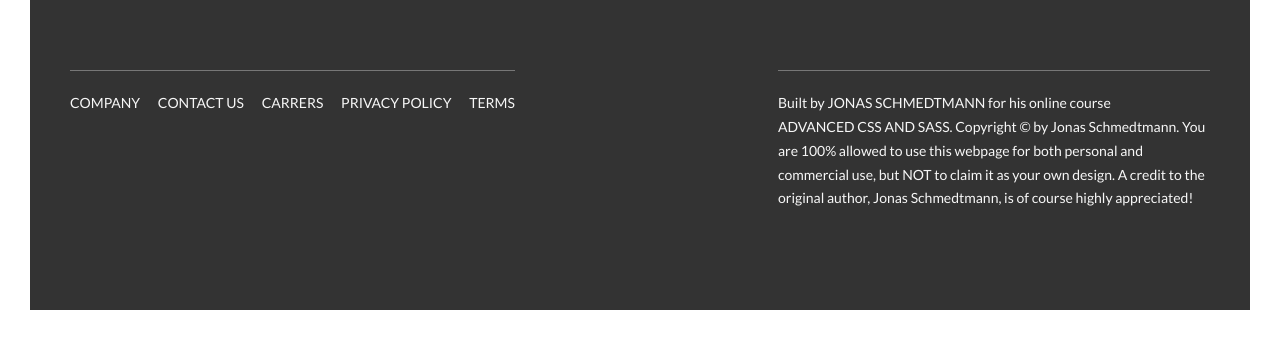
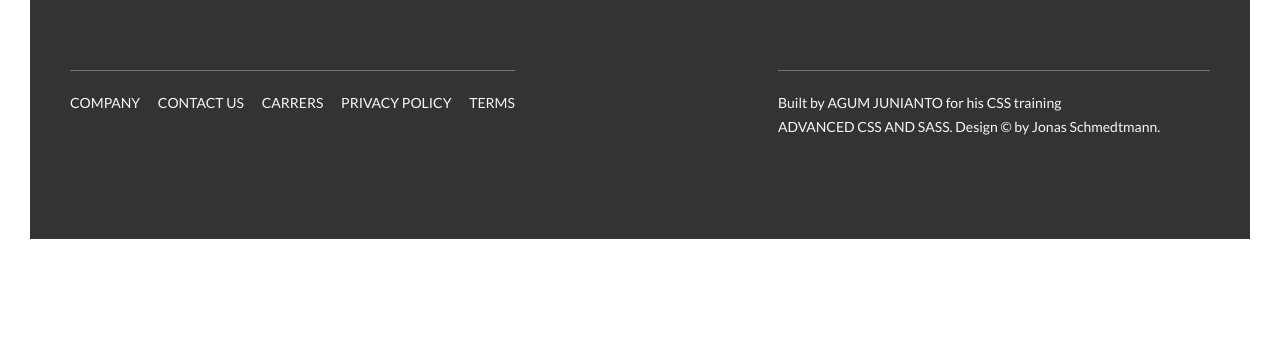
Before and after one commit to ArticMonkey/natours, a website: page index.html in a window 1280 px wide. Shown: the part 5815-6155 px from the top of the page. After the commit the page ends 6084 px from the top, so only its background shows below. Drawn offline with Linux system fonts and the light colour scheme.

Commit message:
Update lil bug

```diff
--- a/index.html
+++ b/index.html
@@ -390,10 +390,8 @@
                 </div>
                 <div class="col-1-of-2">
                     <p class="footer__copyright">
-                        Built by <a href="#" class="footer__link">Jonas Schmedtmann</a> for his online course <a href="#" class="footer__link">Advanced CSS and Sass</a>.
-                        Copyright &copy; by Jonas Schmedtmann. You are 100% allowed to use this webpage for both personal
-                        and commercial use, but NOT to claim it as your own design. A credit to the original author, Jonas
-                        Schmedtmann, is of course highly appreciated!
+                        Built by <a href="#" class="footer__link">Agum Junianto</a> for his CSS training <a href="#" class="footer__link">Advanced CSS and Sass</a>.
+                        Design &copy; by Jonas Schmedtmann.
                     </p>
                 </div>
             </div>
```
